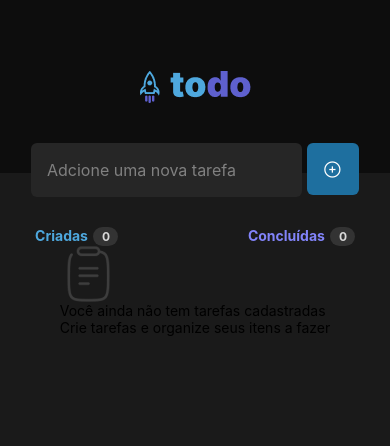
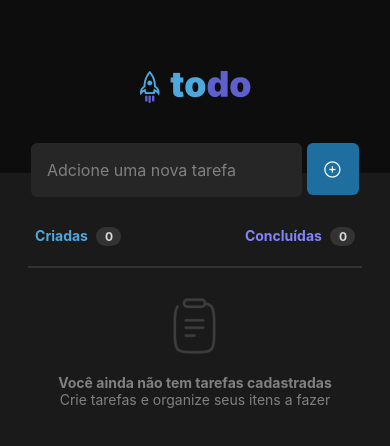
Before and after one commit to icaPR/todo-list-native, a React Native app: screen / in a window 390 px wide. Shown: the top 446 px of the page. Built offline with nearby package versions, Linux system fonts and the light colour scheme.

Commit message:
style: alert empty list

```diff
--- a/src/screens/Home/styles.ts
+++ b/src/screens/Home/styles.ts
@@ -58,13 +58,13 @@ export const styles = StyleSheet.create({
     flexDirection: "row",
   },
   textCreate: {
-    marginRight: 5,
+    marginRight: 8,
     fontSize: 14,
     fontWeight: "700",
     color: "#4EA8DE",
   },
   textComplete: {
-    marginRight: 5,
+    marginRight: 8,
     fontSize: 14,
     fontWeight: "700",
     color: "#8284FA",
@@ -86,4 +86,25 @@ export const styles = StyleSheet.create({
     color: "#D9D9D9",
     backgroundColor: "#333333",
   },
+  list: {
+    marginTop: 20,
+  },
+  emptyAlert: {
+    padding: 30,
+    alignItems: "center",
+    justifyContent: "center",
+    borderTopWidth: 2,
+    borderTopColor: "#333333",
+  },
+  alertEmptyText: {
+    marginTop: 20,
+    fontSize: 14,
+    color: "#808080",
+    fontWeight: "700",
+  },
+  alertEmptyTextSuggestion: {
+    fontSize: 14,
+    color: "#808080",
+    fontWeight: "400",
+  },
 });
```
